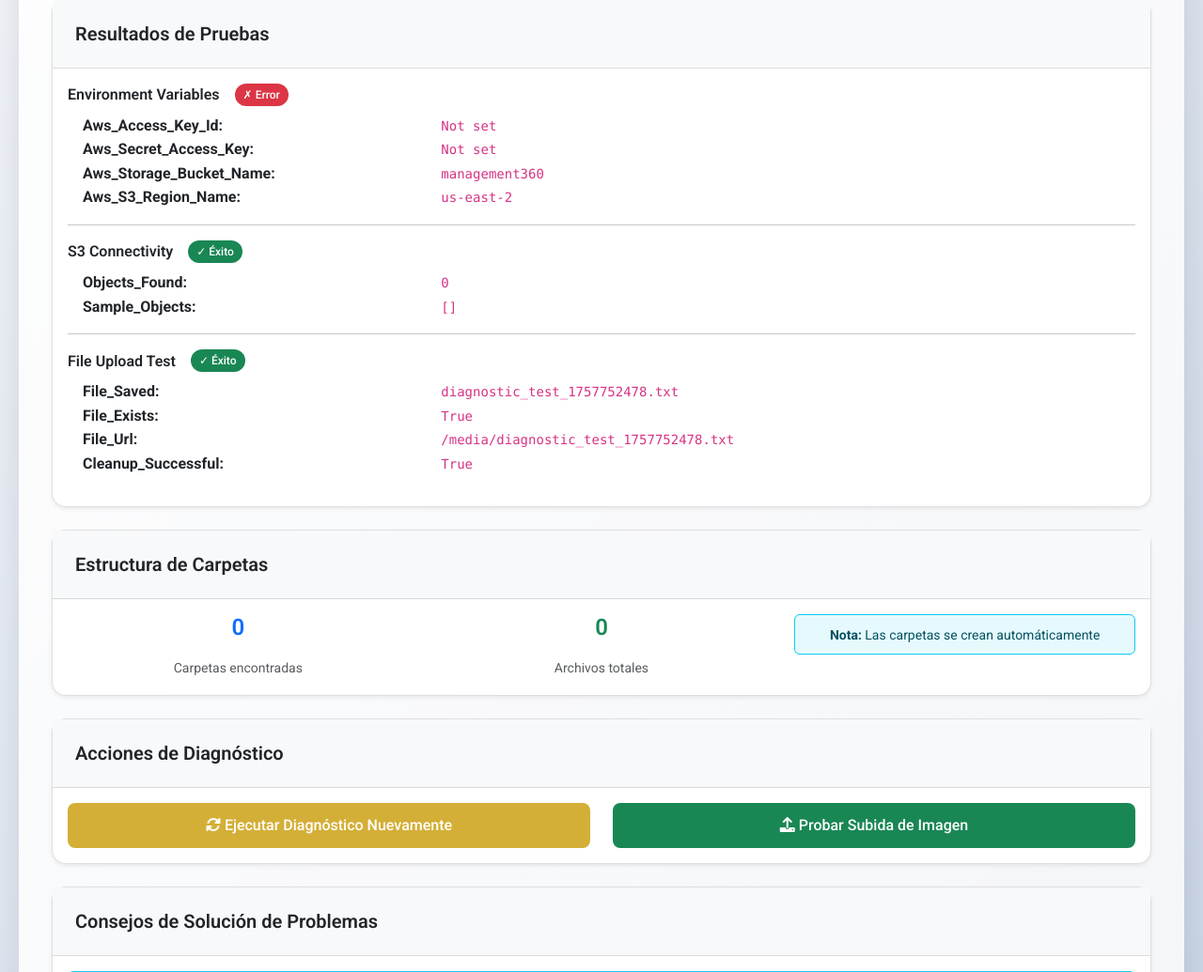
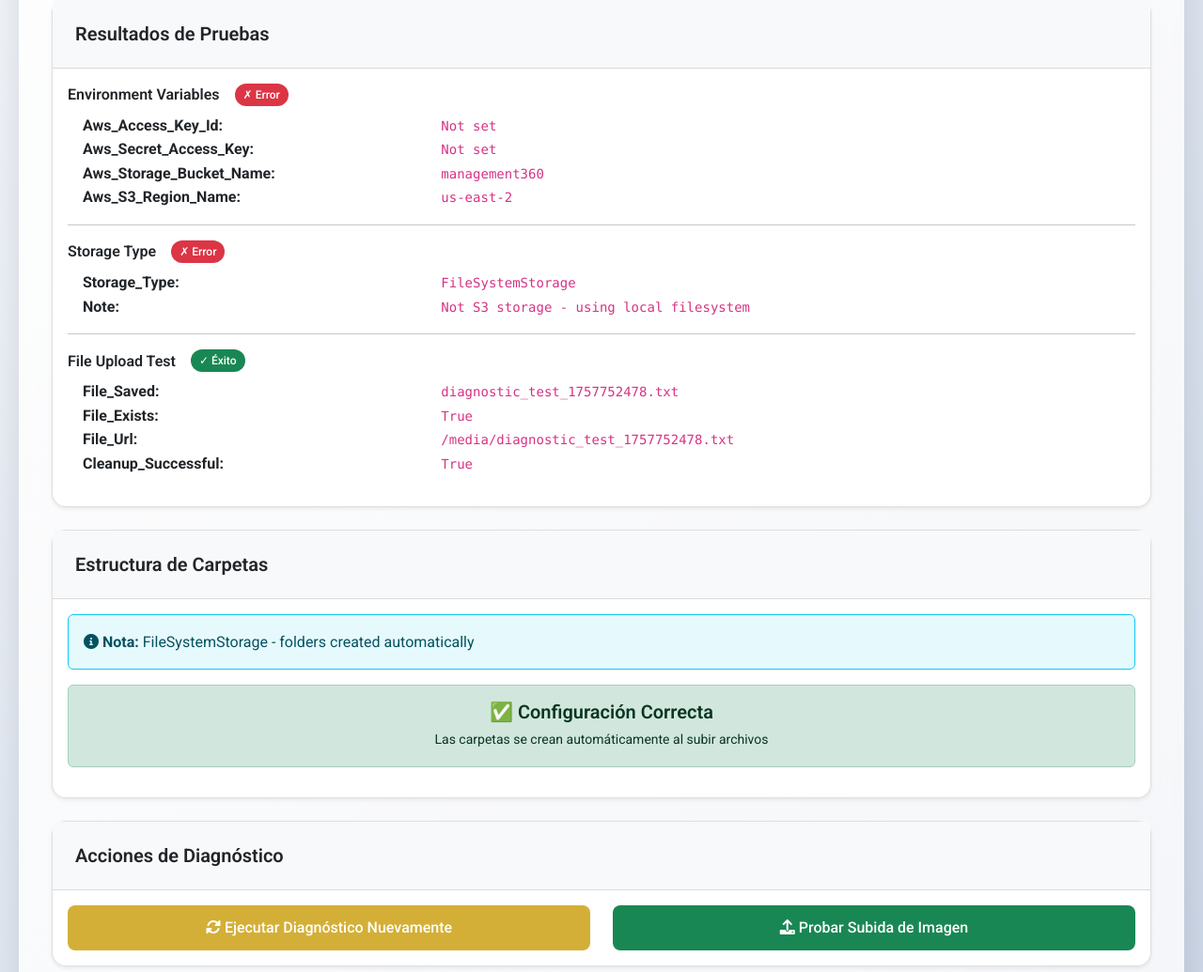
Before and after one commit to afarroc/jewerly_catalog, a Django app: page /products/diagnostic/s3/ in a window 1280 px wide. Shown: the part 424-1459 px from the top of the page at 94% size. Run offline with Django 5.2, Linux system fonts and the light colour scheme; the visitor is signed in with stand-in values (Sample User, id 1); data comes from the database, SQL or seed files in the repository; data that the repository does not hold is empty; some libraries are stand-ins or nearby versions.

Commit message:
feat(products): enhance S3 diagnostic with improved error handling and storage support
- Add detailed error types and notes in diagnostic template for better user feedback
- Enhance views to support different storage types (S3 vs local) with appropriate messaging
- Include success indicators and warnings for folder creation in UI
- Improve folder structure test with storage-specific details and error handling

```diff
--- a/products/templates/products/s3_diagnostic.html
+++ b/products/templates/products/s3_diagnostic.html
@@ -90,7 +90,21 @@
                     {% if diagnostic_info.folders.error %}
                         <div class="alert alert-danger">
                             <i class="fas fa-exclamation-triangle"></i>
-                            Error al verificar carpetas: {{ diagnostic_info.folders.error }}
+                            <strong>Error al verificar carpetas:</strong> {{ diagnostic_info.folders.error }}
+                            {% if diagnostic_info.folders.error_type %}
+                                <br><small class="text-muted">Tipo: {{ diagnostic_info.folders.error_type }}</small>
+                            {% endif %}
+                        </div>
+                    {% elif diagnostic_info.folders.note %}
+                        <div class="alert alert-info">
+                            <i class="fas fa-info-circle"></i>
+                            <strong>Nota:</strong> {{ diagnostic_info.folders.note }}
+                        </div>
+                        <div class="text-center">
+                            <div class="alert alert-success py-3">
+                                <h5 class="mb-1">✅ Configuración Correcta</h5>
+                                <small>Las carpetas se crean automáticamente al subir archivos</small>
+                            </div>
                         </div>
                     {% else %}
                         <div class="row">
@@ -126,6 +140,13 @@
                                             </code>
                                         </div>
                                     {% endfor %}
+                                </div>
+                            </div>
+                        {% else %}
+                            <div class="mt-3 text-center">
+                                <div class="alert alert-warning">
+                                    <i class="fas fa-folder-open"></i>
+                                    No se encontraron carpetas aún. Se crearán automáticamente cuando subas archivos.
                                 </div>
                             </div>
                         {% endif %}
--- a/products/views.py
+++ b/products/views.py
@@ -543,23 +543,36 @@ def s3_diagnostic(request):
 
     # Test 2: Storage connectivity
     try:
-        # Try to list objects (limited)
-        objects = list(default_storage.bucket.objects.limit(5)) if hasattr(default_storage, 'bucket') else []
-        diagnostic_info['tests'].append({
-            'name': 'S3 Connectivity',
-            'status': 'success',
-            'details': {
-                'objects_found': len(objects),
-                'sample_objects': [obj.key for obj in objects[:3]]
-            }
-        })
+        # Check if it's S3 storage
+        if hasattr(default_storage, 'bucket') and hasattr(default_storage.bucket, 'objects'):
+            # Try to list objects (limited)
+            objects = list(default_storage.bucket.objects.limit(5))
+            diagnostic_info['tests'].append({
+                'name': 'S3 Connectivity',
+                'status': 'success',
+                'details': {
+                    'objects_found': len(objects),
+                    'sample_objects': [obj.key for obj in objects[:3]] if objects else []
+                }
+            })
+        else:
+            # Not S3 storage
+            diagnostic_info['tests'].append({
+                'name': 'Storage Type',
+                'status': 'info',
+                'details': {
+                    'storage_type': default_storage.__class__.__name__,
+                    'note': 'Not S3 storage - using local filesystem'
+                }
+            })
     except Exception as e:
         diagnostic_info['tests'].append({
             'name': 'S3 Connectivity',
             'status': 'error',
             'details': {
                 'error': str(e),
-                'error_type': type(e).__name__
+                'error_type': type(e).__name__,
+                'storage_type': default_storage.__class__.__name__
             }
         })
 
@@ -600,7 +613,7 @@ def s3_diagnostic(request):
 
     # Test 4: Folder structure
     try:
-        if hasattr(default_storage, 'bucket'):
+        if hasattr(default_storage, 'bucket') and hasattr(default_storage.bucket, 'objects'):
             all_objects = list(default_storage.bucket.objects.all().limit(50))
             folders = set()
 
@@ -620,11 +633,12 @@ def s3_diagnostic(request):
                 'count': 0,
                 'list': [],
                 'total_objects': 0,
-                'note': 'Local storage - folders created automatically'
+                'note': f'{default_storage.__class__.__name__} - folders created automatically'
             }
     except Exception as e:
         diagnostic_info['folders'] = {
             'error': str(e),
+            'error_type': type(e).__name__,
             'count': 0,
             'list': []
         }
```
